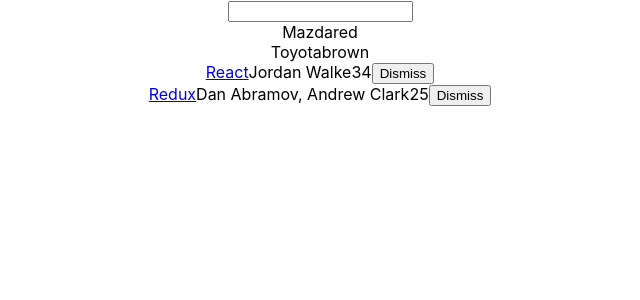
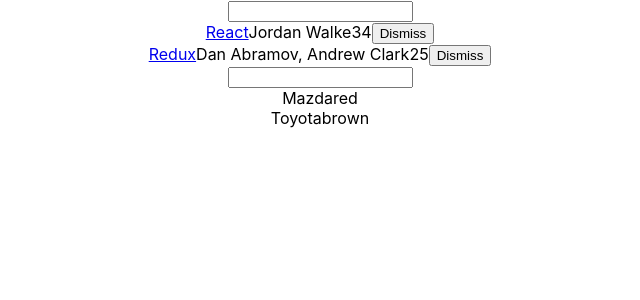
Before and after one commit to Zuzatoy/Hackernews, a React (Create React App) app: page / in a window 1280 px wide. Shown: the top 300 px of the page, without its empty margins (320-960 px from the left). Built offline with nearby package versions, Linux system fonts and the light colour scheme.

Commit message:
Button component

```diff
--- a/src/App.js
+++ b/src/App.js
@@ -68,8 +68,18 @@
     const { searchTerm, list } = this.state;
     return (
       <div className="App">
+      <Search
+        value={searchTerm}
+        onChange={this.onSearchChange}
+        />
+        <Table
+          list={list}
+          pattern={searchTerm}
+          onDismiss={this.onDismiss}
+          />
       <form>
         <input type='text'
+        value={searchTerm}
         onChange={this.onSearchChange}
         />
       </form>
@@ -86,7 +96,35 @@
           </div>
         )}
 
-        {list.filter(isSearched(searchTerm)).map(item =>
+
+    </div> );
+        }
+}
+
+class Search extends Component {
+  render() {
+    const { value, onChange, children } = this.props;
+    return (
+      <form>
+        {children} <input
+          type='text'
+          value={value}
+          onChange={onChange}
+        />
+      </form>
+    )
+  }
+}
+
+export default App;
+
+
+class Table extends Component {
+  render() {
+    const { list, pattern, onDismiss } = this.props;
+    return (
+      <div>
+        {list.filter(isSearched(pattern)).map(item =>
           <div key={item.objectID}>
             <span>
               <a href={item.url}>{item.title}</a>
@@ -95,17 +133,33 @@
             <span>{item.num_comments}</span>
             <span>{item.points}</span>
             <span>
-              <button onClick={() => this.onDismiss(item.objectID)}
-              type='button'
-              >
+              <Button onClick={() => this.onDismiss(item.objectID)}>
               Dismiss
-              </button>
+              </Button>
             </span>
 
       </div>
             )       }
-    </div> );
-        }
+      </div>
+    )
+  }
 }
 
-export default App;
+class Button extends Component {
+  render() {
+    const {
+      onClick,
+      className = '',
+      children,
+    } = this.props;
+    return (
+      <button
+        onClick = {onClick}
+        className = {className}
+        type="button"
+        >
+        {children}
+        </button>
+    )
+  }
+}
```
